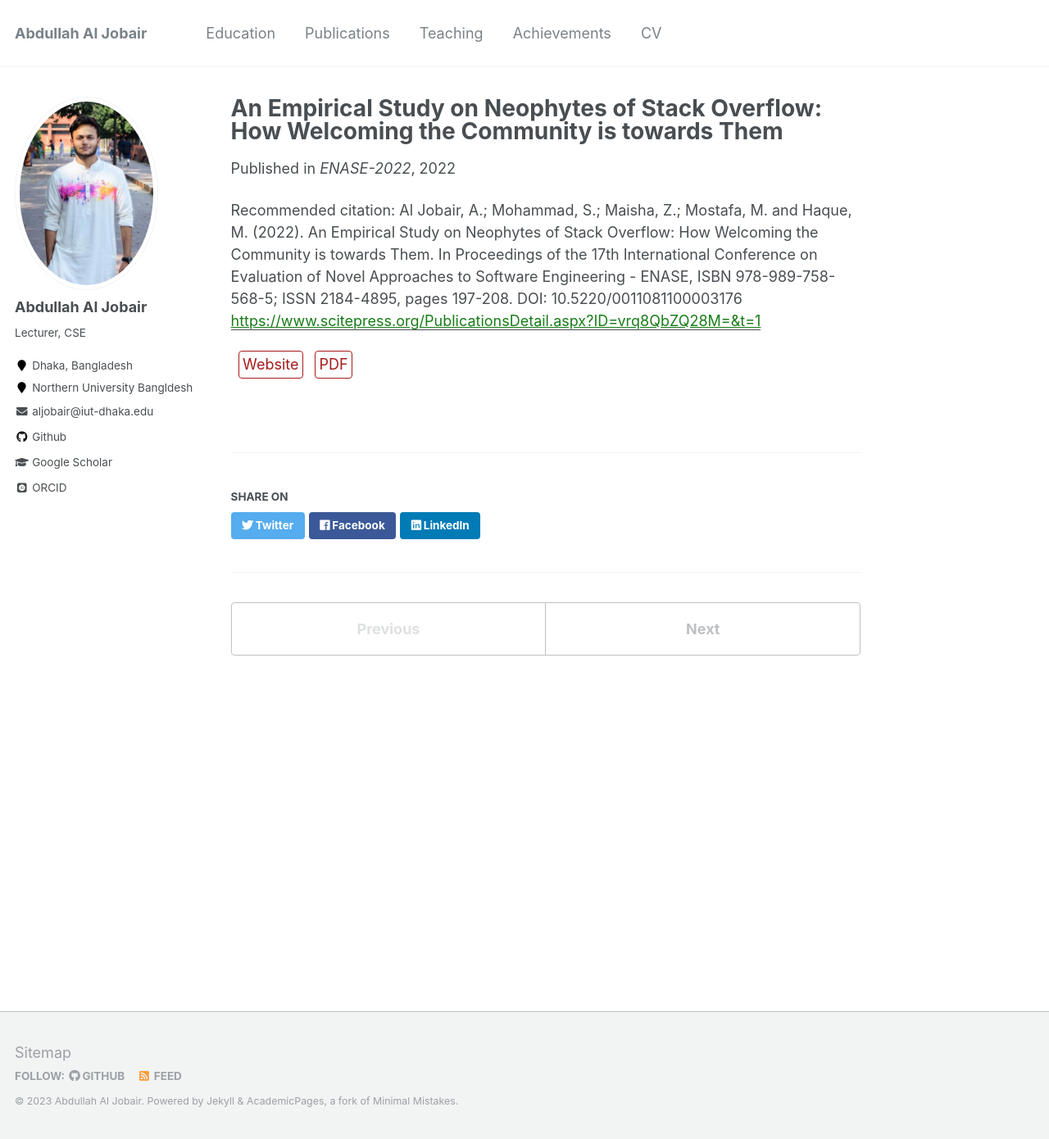
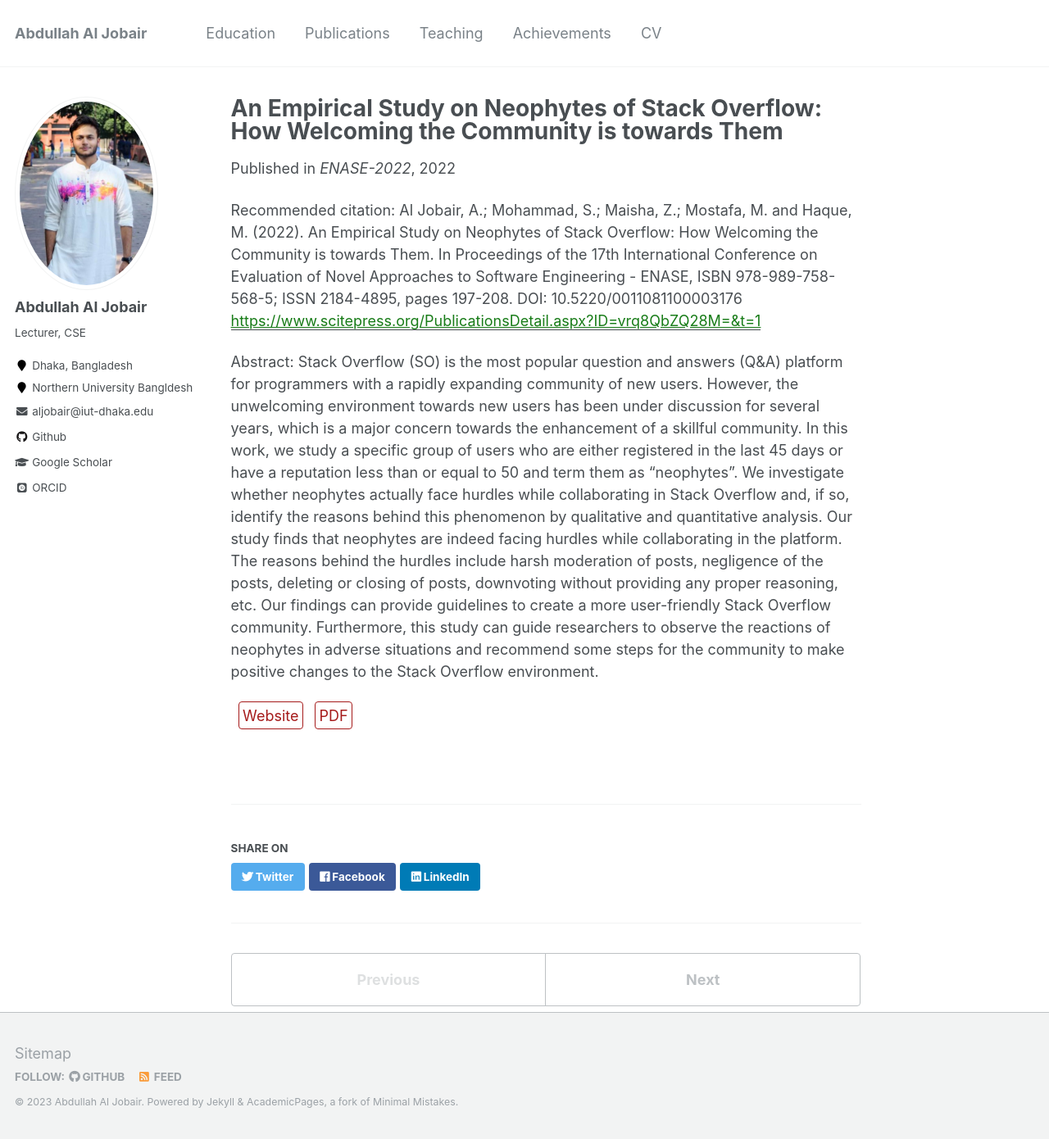
Before and after one commit to Abdullah-Al-Jubair/abdullah-al-jubair.github.io, a Jekyll site: the page built from _publications/ICANN2021preprintAQA.md, in a window 1280 px wide and 1390 px high. Shown: the whole window at 82% size. Built offline with Jekyll 4.4.1, drawn with Linux system fonts in a browser that asks for light colours; some web fonts are replaced.

Commit message:
Update ICANN2021preprintAQA.md

```diff
--- a/_publications/ICANN2021preprintAQA.md
+++ b/_publications/ICANN2021preprintAQA.md
@@ -13,5 +13,8 @@ underReview: 'No'
 
 ---
 
+Abstract: Stack Overflow (SO) is the most popular question and answers (Q&A) platform for programmers with a rapidly expanding community of new users. However, the unwelcoming environment towards new users has been under discussion for several years, which is a major concern towards the enhancement of a skillful community. In this work, we study a specific group of users who are either registered in the last 45 days or have a reputation less than or equal to 50 and term them as “neophytes”. We investigate whether neophytes actually face hurdles while collaborating in Stack Overflow and, if so, identify the reasons behind this phenomenon by qualitative and quantitative analysis. Our study finds that neophytes are indeed facing hurdles while collaborating in the platform. The reasons behind the hurdles include harsh moderation of posts, negligence of the posts, deleting or closing of posts, downvoting without providing any proper reasoning, etc. Our findings can provide guidelines to create a more user-friendly Stack Overflow community. Furthermore, this study can guide researchers to observe the reactions of neophytes in adverse situations and recommend some steps for the community to make positive changes to the Stack Overflow environment.
+
+
 [Website](https://www.scitepress.org/PublicationsDetail.aspx?ID=vrq8QbZQ28M=&t=1){:.btn--research}
 [PDF](https://www.scitepress.org/PublishedPapers/2022/110811/110811.pdf){:.btn--research}
```
